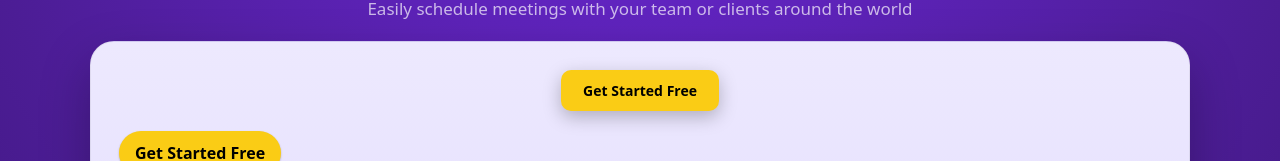
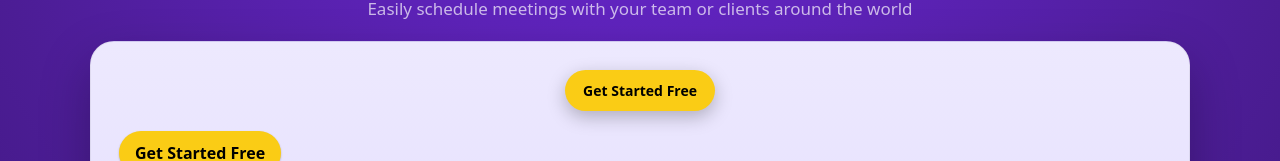
Before and after one commit to techtalk1282/Best-Meeting-Time, a Next.js app: page / in a window 1280 px wide. Shown: the part 257-418 px from the top of the page. Built offline with nearby package versions, Linux system fonts and the light colour scheme.

Commit message:
style: refine hero CTA padding and pill shape to match premium badge

```diff
--- a/app/ui/HeroSection.tsx
+++ b/app/ui/HeroSection.tsx
@@ -130,8 +130,8 @@ export default function HeroSection() {
     display: "inline-block",
     background: isPremium ? "#8b5cf6" : "#facc15",
     color: isPremium ? "#ffffff" : "#000",
-    padding: "10px 22px",
-    borderRadius: 10,
+    padding: "10px 18px",
+    borderRadius: 999,
     fontWeight: 700,
     fontSize: 14,
     textDecoration: "none",
```
